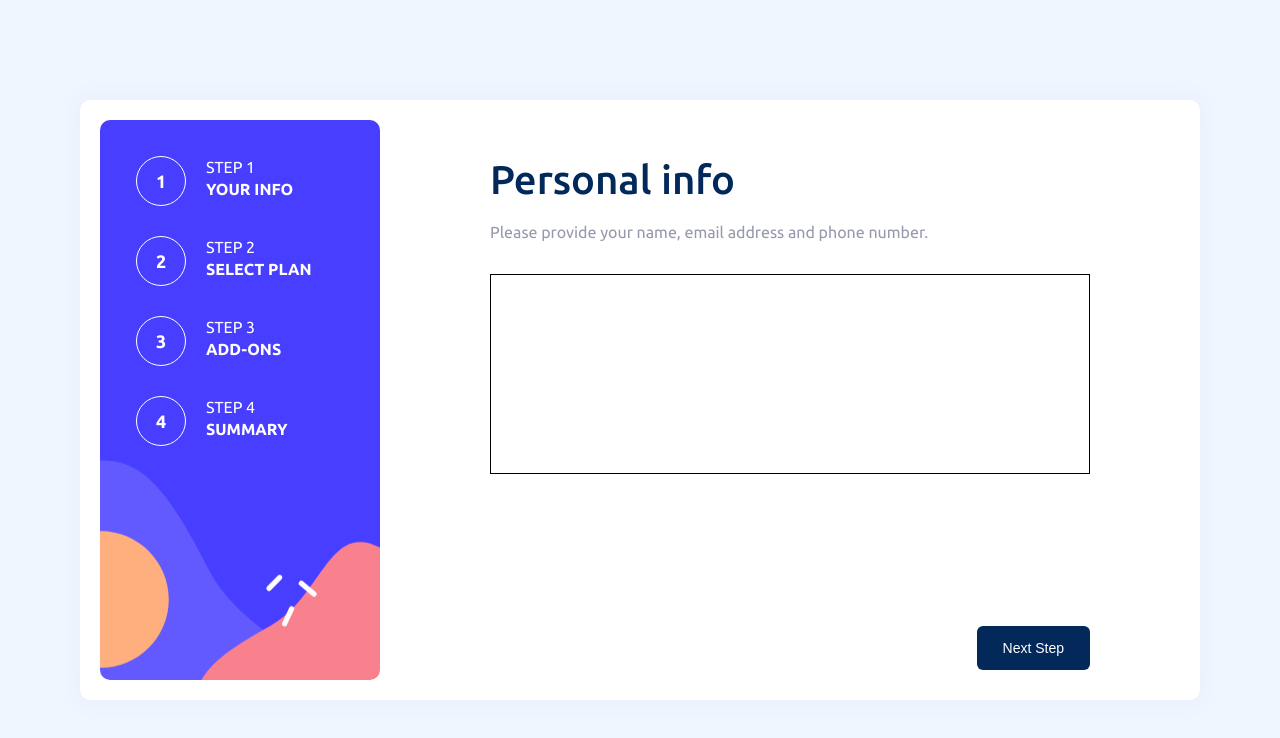
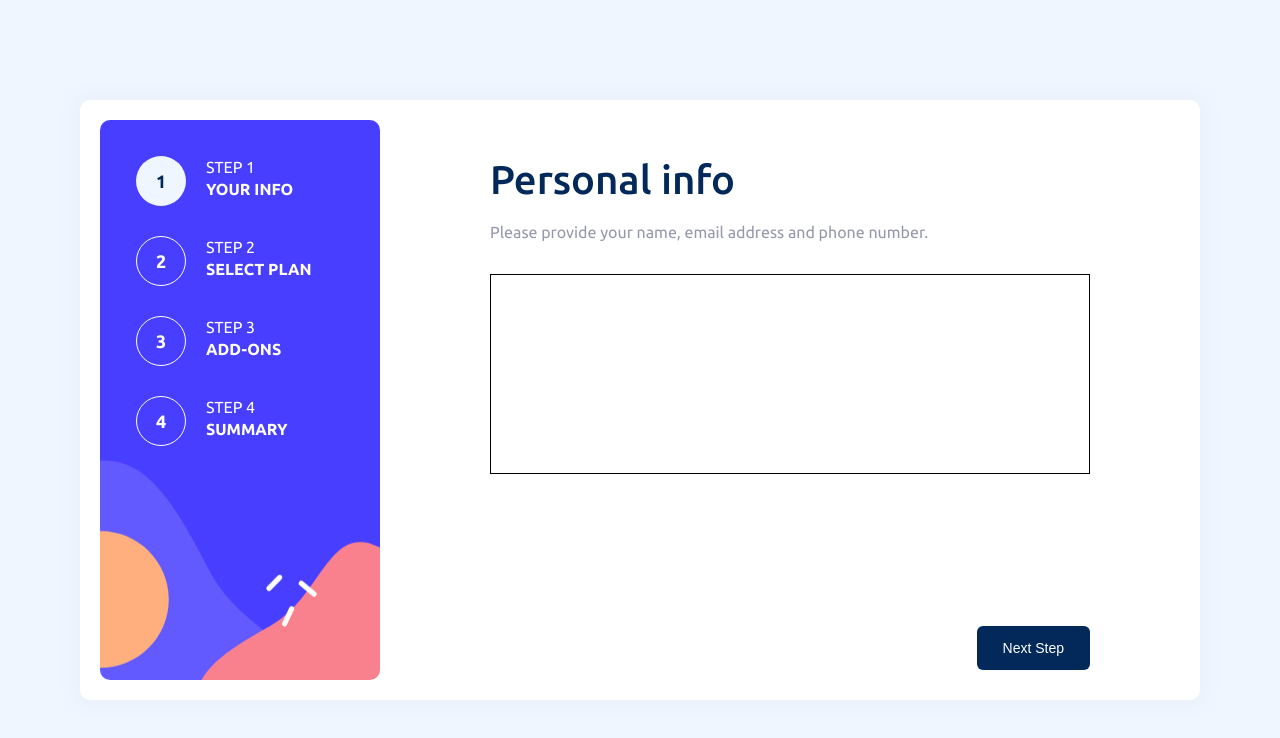
Before and after one commit to hun-ah/multi-step-form-v2, a React (Vite) app: page / in a window 1280 px wide. Shown: the top 738 px of the page. Built offline with nearby package versions, Linux system fonts and the light colour scheme.

Commit message:
moved index state up and passed to components in Layout

```diff
--- a/src/components/layout/Layout.jsx
+++ b/src/components/layout/Layout.jsx
@@ -1,12 +1,15 @@
 import styles from './layout.module.css';
+import { useState } from 'react';
 import Sidebar from '../sidebar/Sidebar.jsx';
 import Form from '../form/Form.jsx';
 
 const Layout = () => {
+  const [index, setIndex] = useState(1);
+
   return (
     <div className={styles.container}>
-      <Sidebar />
-      <Form />
+      <Sidebar index={index} />
+      <Form index={index} setIndex={setIndex} />
     </div>
   );
 };
```
